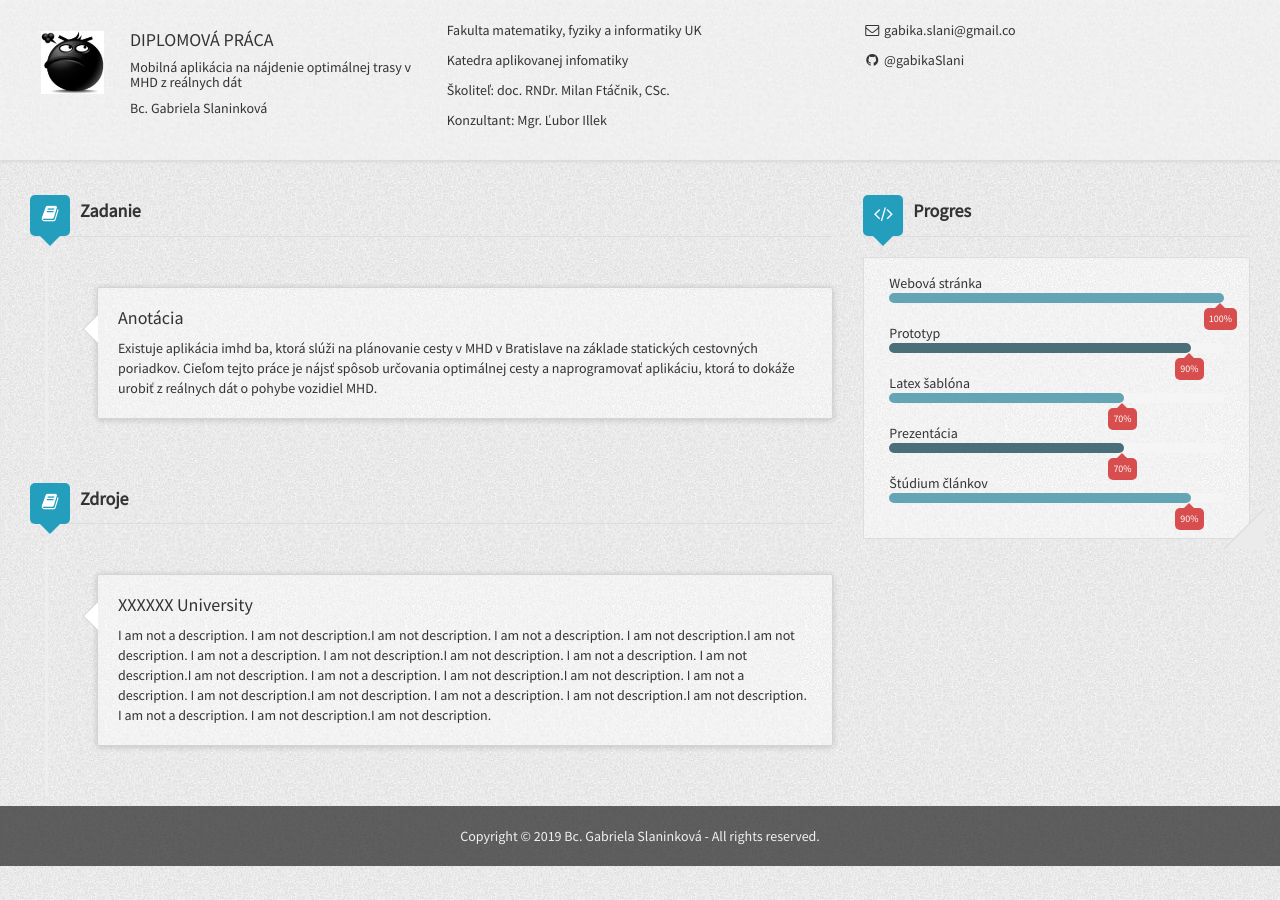
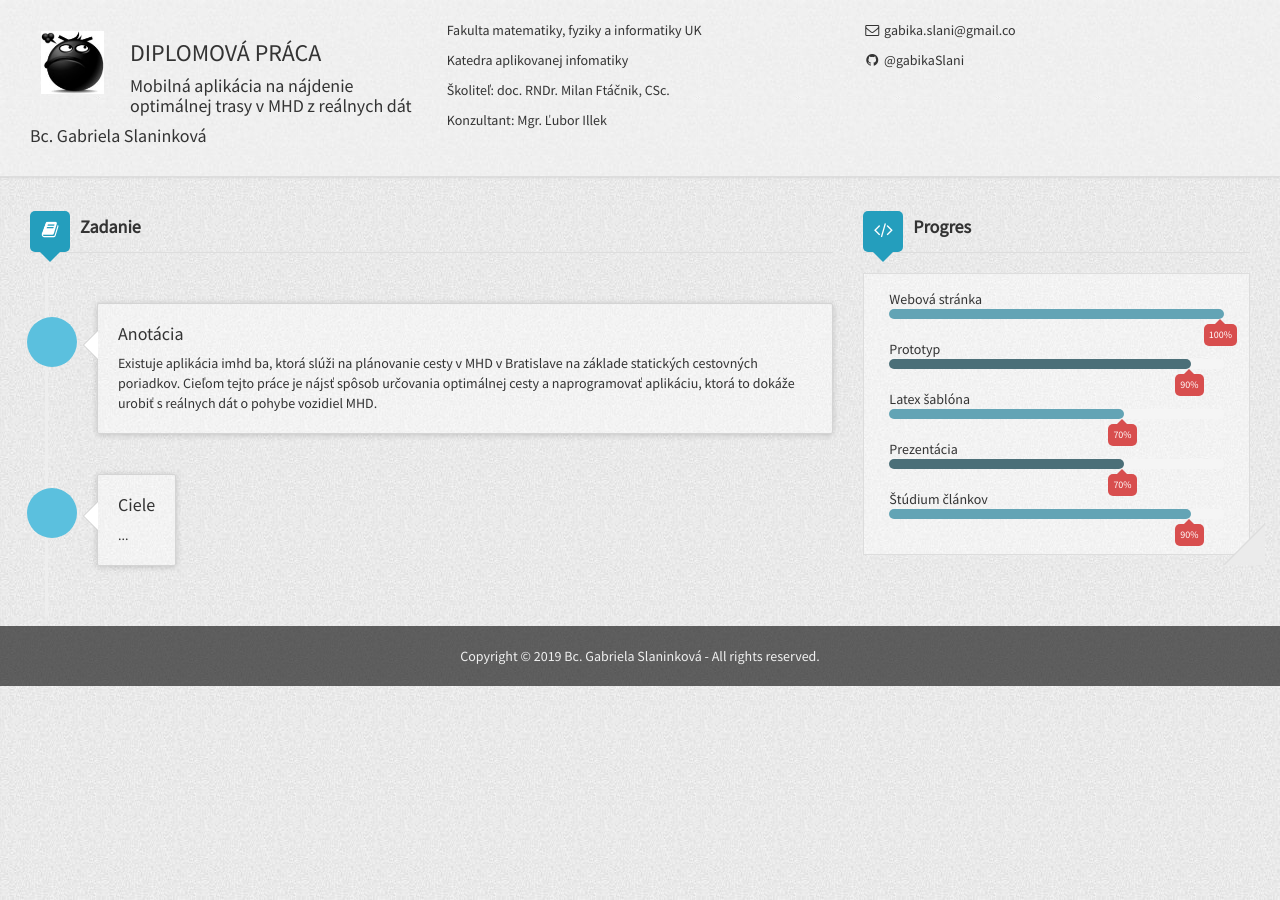
Before and after one commit to gabikaSlani/diploma-thesis, a Jekyll site: the page built from docs/index.md, in a window 1280 px wide. Built offline with Jekyll 4.4.1, drawn with Linux system fonts in a browser that asks for light colours; nearby versions of some CDN libraries.

Commit message:
fix header again

```diff
--- a/docs/_config.yml
+++ b/docs/_config.yml
@@ -23,12 +23,14 @@ author:
 #  stackoverflow: 4582127
   zadanie:
     - work1:
-      company: Anotácia
-      description: Existuje aplikácia imhd ba, ktorá slúži na plánovanie cesty v MHD v Bratislave na základe statických cestovných poriadkov. Cieľom tejto práce je nájsť spôsob určovania optimálnej cesty a naprogramovať aplikáciu, ktorá to dokáže urobiť z reálnych dát o pohybe vozidiel MHD.
-  zdroje:
-    - education1:
-      organization: XXXXXX University
-      description: I am not a description. I am not description.I am not description. I am not a description. I am not description.I am not description. I am not a description. I am not description.I am not description. I am not a description. I am not description.I am not description. I am not a description. I am not description.I am not description. I am not a description. I am not description.I am not description. I am not a description. I am not description.I am not description. I am not a description. I am not description.I am not description.
+      title: Anotácia
+      description: Existuje aplikácia imhd ba, ktorá slúži na plánovanie cesty v MHD v Bratislave na základe statických cestovných poriadkov. Cieľom tejto práce je nájsť spôsob určovania optimálnej cesty a naprogramovať aplikáciu, ktorá to dokáže urobiť s reálnych dát o pohybe vozidiel MHD.
+      started: 0
+    - work1:
+      title: Ciele
+      description: ...
+      started: 0
+
   languages:
     - language1:
       name: Chinese
--- a/docs/_includes/header.html
+++ b/docs/_includes/header.html
@@ -3,9 +3,9 @@
         <div class="row-fluid">
             <div class="col-sm-4">
                 <img src="{{ site.favicon | prepend: site.baseurl }}" title="Avatar" alt="My Avatar">
-                <h4>{{ site.author.title }}</h4>
-                <h5 class="muted">{{ site.author.subtitle }}</h5>
-                <h5>{{ site.author.name }}</h5>
+                <h3>{{ site.author.title }}</h3>
+                <h4 class="muted">{{ site.author.subtitle }}</h4>
+                <h4>{{ site.author.name }}</h4>
                 <div class="clearfix"></div>
             </div>
             <div class="col-sm-4 visible-md-block visible-lg-block visible-sm-block">
--- a/docs/index.md
+++ b/docs/index.md
@@ -11,59 +11,18 @@ layout: default
                 <ul class="timeline">
                     {% for work in site.author.zadanie %}
                         <li class="timeline-inverted">
+                            {% if work.started %}
+                                <div class="timeline-badge info"></div>
+                            {% endif %}
                             <div class="timeline-panel grid-block">
                                 <div class="timeline-heading">
-                                    {% if work.company %}
-                                        <h4 class="timeline-title">{{ work.company }} </h4>
+                                    {% if work.title %}
+                                        <h4 class="timeline-title">{{ work.title }} </h4>
                                     {% endif %}
                                 </div>
                                 <div class="timeline-body">
                                     {% if work.description %}
                                         <p>{{ work.description }}</p>
-                                    {% endif %}
-                                </div>
-                            </div>
-                        </li>
-                    {% endfor %}
-                </ul>
-            {% endif %}
-            {% if site.author.zdroje %}
-                <h3 class="title with-icon"><span class="fa fa-book cat-title"></span>Zdroje</h3>
-                <ul class="timeline">
-                    {% for education in site.author.zdroje %}
-                        <li class="timeline-inverted">
-                            {% if education.started %}
-                                <div class="timeline-badge info">{{ education.started }}</div>
-                            {% endif %}
-                            <div class="timeline-panel grid-block">
-                                <div class="timeline-heading">
-                                    {% if education.organization %}
-                                        <h4 class="timeline-title">{{ education.organization }}</h4>
-                                    {% endif %}
-                                    <p>
-                                        <small class="text-muted">
-                                            {% if education.degree %}
-                                                {{ education.degree }}
-                                            {% endif %}
-                                            {% if education.major %}
-                                                , {{ education.major }}
-                                            {% endif %}
-                                        </small>
-                                    </p>
-                                    <p>
-                                        <small class="text-muted">
-                                            {% if education.duration %}
-                                                <i class="fa fa-calendar"></i> {{ education.duration }} |
-                                            {% endif %}
-                                            {% if education.location %}
-                                                <i class="fa fa-map-marker"></i>  {{ education.location }}
-                                            {% endif %}
-                                        </small>
-                                    </p>
-                                </div>
-                                <div class="timeline-body">
-                                    {% if education.description %}
-                                        <p>{{ education.description }}</p>
                                     {% endif %}
                                 </div>
                             </div>
```
Also changed, not shown: docs/assets/css/bootstrap-theme.css.
